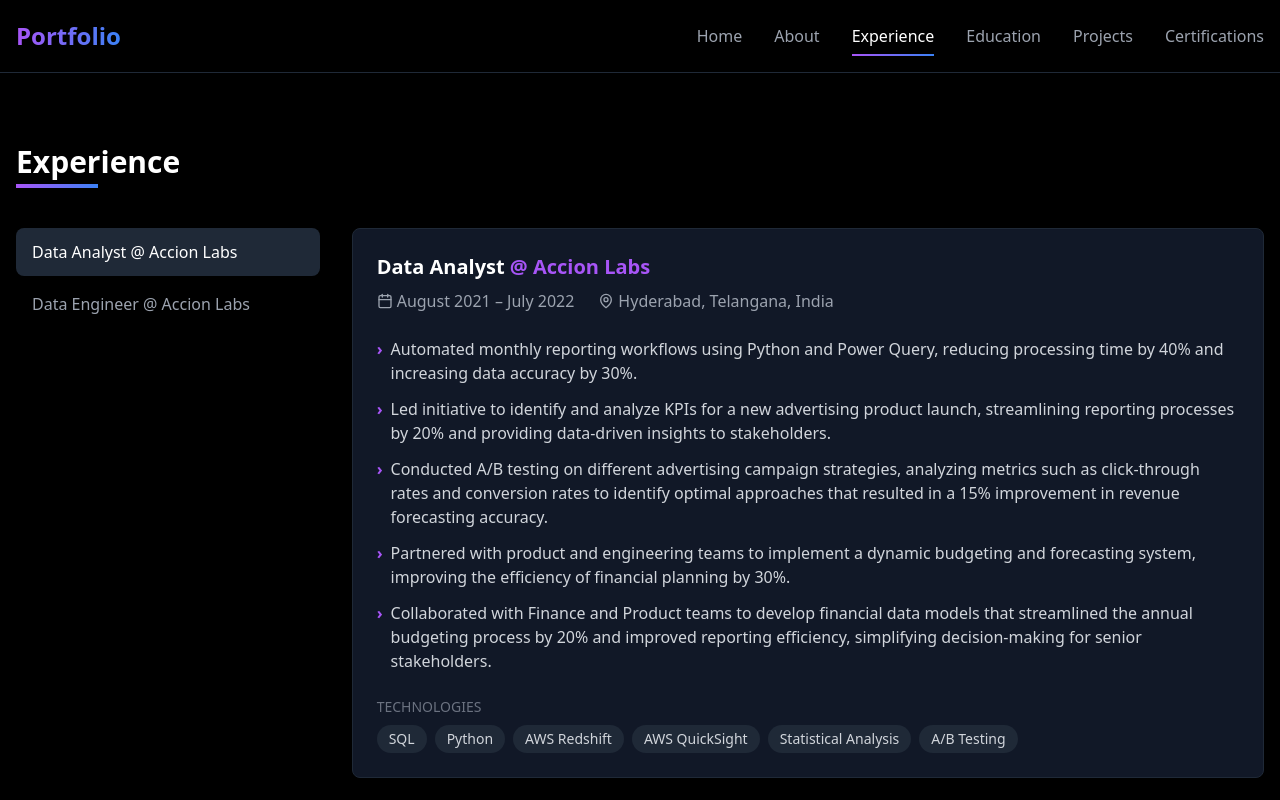
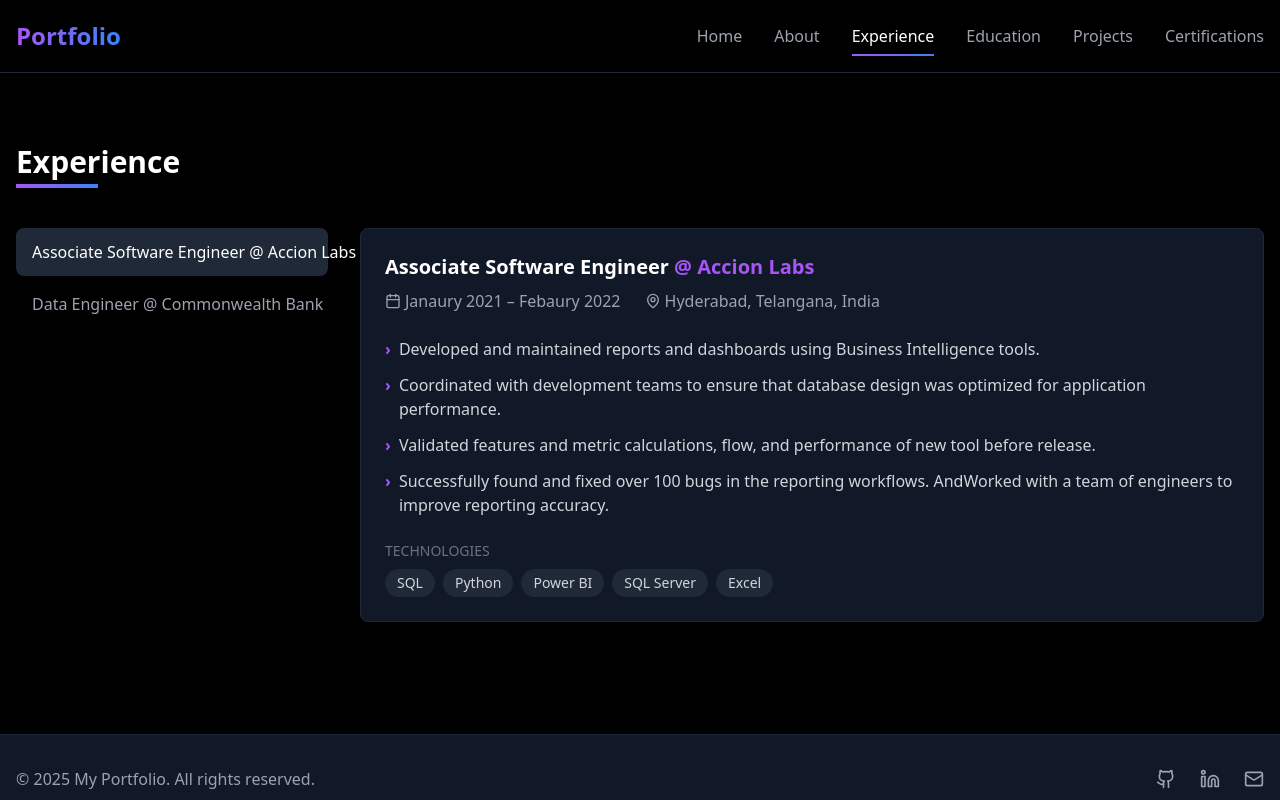
Before and after one commit to nsk20/nsk20.github.io, a React (Vite) app: page / in a window 1280 px wide. Both pictures are taken after a click on the button "Experience". Shown: the top 800 px of the page. Built offline with nearby package versions, Linux system fonts and the light colour scheme.

Commit message:
Updated Experience

```diff
--- a/src/components/Experience.tsx
+++ b/src/components/Experience.tsx
@@ -4,35 +4,33 @@
 const Experience = () => {
   const [activeTab, setActiveTab] = useState(0);
 
+
   const experiences = [
     {
       company: 'Accion Labs',
-      position: 'Data Analyst',
-      period: 'August 2021 – July 2022',
+      position: 'Associate Software Engineer',
+      period: 'Janaury 2021 – Febaury 2022',
       location: 'Hyderabad, Telangana, India',
       description: [
-        'Automated monthly reporting workflows using Python and Power Query, reducing processing time by 40% and increasing data accuracy by 30%.',
-        'Led initiative to identify and analyze KPIs for a new advertising product launch, streamlining reporting processes by 20% and providing data-driven insights to stakeholders.',
-        'Conducted A/B testing on different advertising campaign strategies, analyzing metrics such as click-through rates and conversion rates to identify optimal approaches that resulted in a 15% improvement in revenue forecasting accuracy.',
-        'Partnered with product and engineering teams to implement a dynamic budgeting and forecasting system, improving the efficiency of financial planning by 30%.',
-        'Collaborated with Finance and Product teams to develop financial data models that streamlined the annual budgeting process by 20% and improved reporting efficiency, simplifying decision-making for senior stakeholders.'
+        'Developed and maintained reports and dashboards using Business Intelligence tools.',
+        'Coordinated with development teams to ensure that database design was optimized for application performance.',
+        'Validated features and metric calculations, flow, and performance of new tool before release.',
+        'Successfully found and fixed over 100 bugs in the reporting workflows. AndWorked with a team of engineers to improve reporting accuracy.'
       ],
-      technologies: ['SQL', 'Python', 'AWS Redshift', 'AWS QuickSight', 'Statistical Analysis','A/B Testing']
+      technologies: ['SQL', 'Python', 'Power BI', 'SQL Server', 'Excel', ]
     },
     {
-      company: 'Accion Labs',
+      company: 'Commonwealth Bank',
       position: 'Data Engineer',
-      period: 'May 2020 – July 2021',
-      location: 'Hyderabad, Telangana, India',
+      period: 'Janaury 2025',
+      location: 'Online',
       description: [
-        'Restructured and maintained efficient ETL pipelines for processing large-scale data, achieving a reduction in manual intervention by 75%, thereby freeing up valuable resources for high-impact analytical tasks.',
-        'Utilized AWS Redshift and S3 to build scalable data warehousing solutions, enabling real-time performance monitoring for 50+ financial KPIs.',
-        'Assisted in migrating legacy ETL pipelines to Apache Airflow, reducing runtime by 25%.',
-        'Wrote Python scripts to automate data validation checks, ensuring 99% accuracy in client reports.',
-        'Collaborated with senior engineers to optimize Snowflake queries, cutting cloud costs by 15%.',
-        'Enhanced the performance of SQL queries for data modeling and reporting, reducing execution time by 20% .'
+        'Completed a job simulation involving Data Management skills for Commonwealth Bank’s Data Science team.',
+        'Demonstrated proficiency in creating data engineering pipelines to aggregate and extract valuable insights from datasets, optimizing data-driven decision-making.',
+        'Acquired skills in anonymizing personal data within datasets, ensuring compliance with data privacy regulations.',
+        'Proposed effective data analysis approaches, particularly related to social media, and demonstrated the ability to design well-structured databases for efficient information management.'
       ],
-      technologies: ['SQL', 'Python', 'ETL', 'Apache Airflow', 'Dockers', 'AWS EC2', 'S3 Bucket', 'Terraform']
+      technologies: ['SQL', 'Excel', 'Python', 'Twitter API']
     }
   ];
 
```
